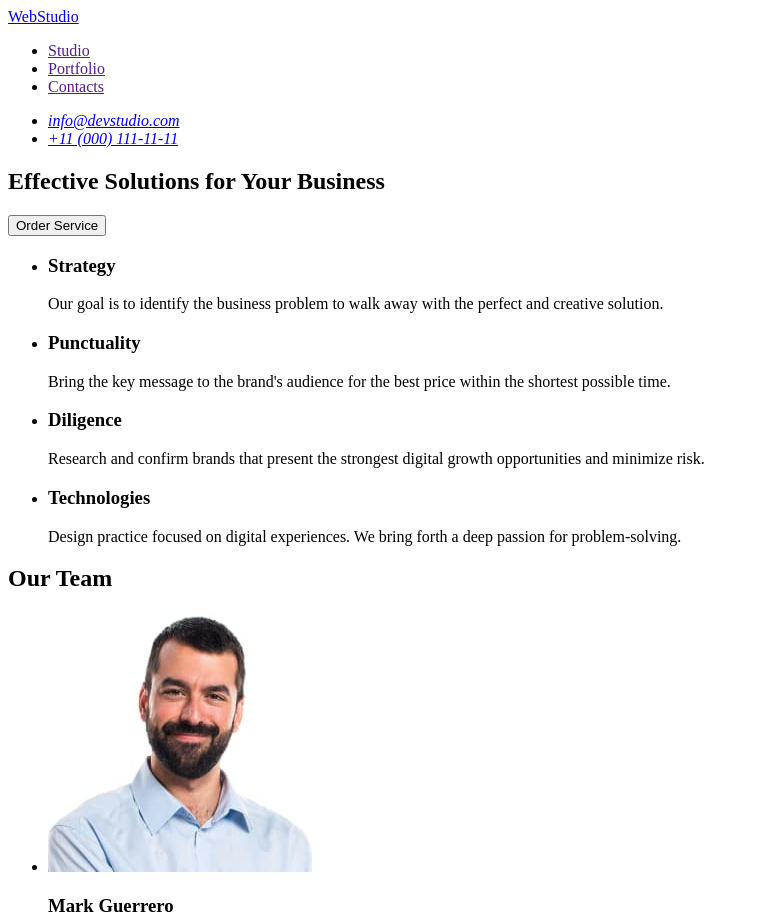
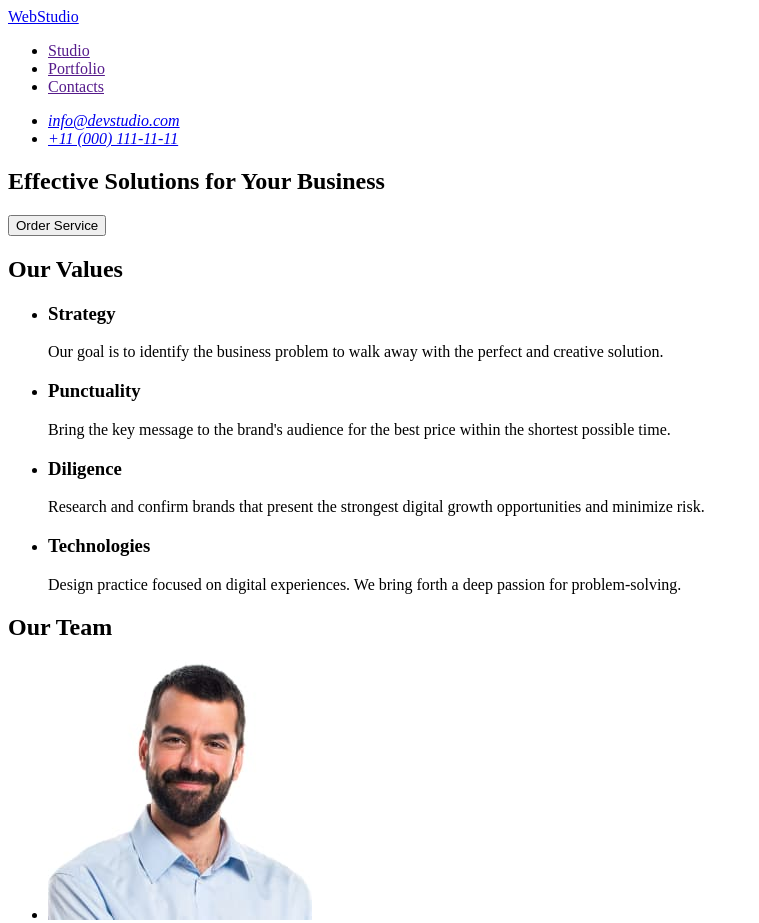
Before and after one commit to PalchukDmytro/goit-markup-hw-01, a plain HTML site: page index.html in a window 1280 px wide. Shown: the top 923 px of the page, without its empty margins (0-759 px from the left). Drawn offline with Linux system fonts and the light colour scheme.

Commit message:
Update index.html

```diff
--- a/index.html
+++ b/index.html
@@ -40,7 +40,7 @@
       </section>
 
       <section>
-        <!--<h2>Our Values</h2>-->
+        <h2>Our Values</h2>
         <ul>
           <li>
             <h3>Strategy</h3>
```
